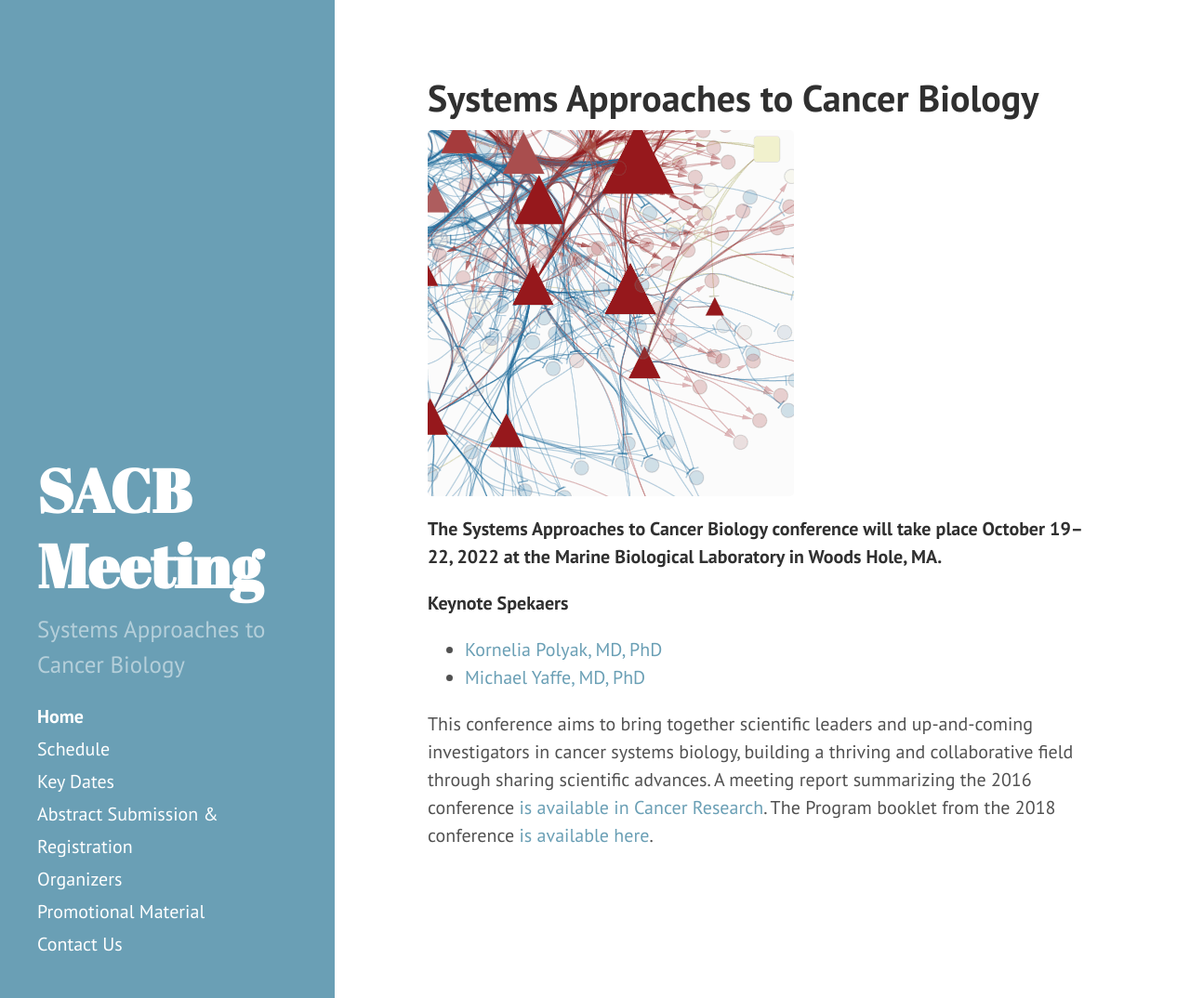
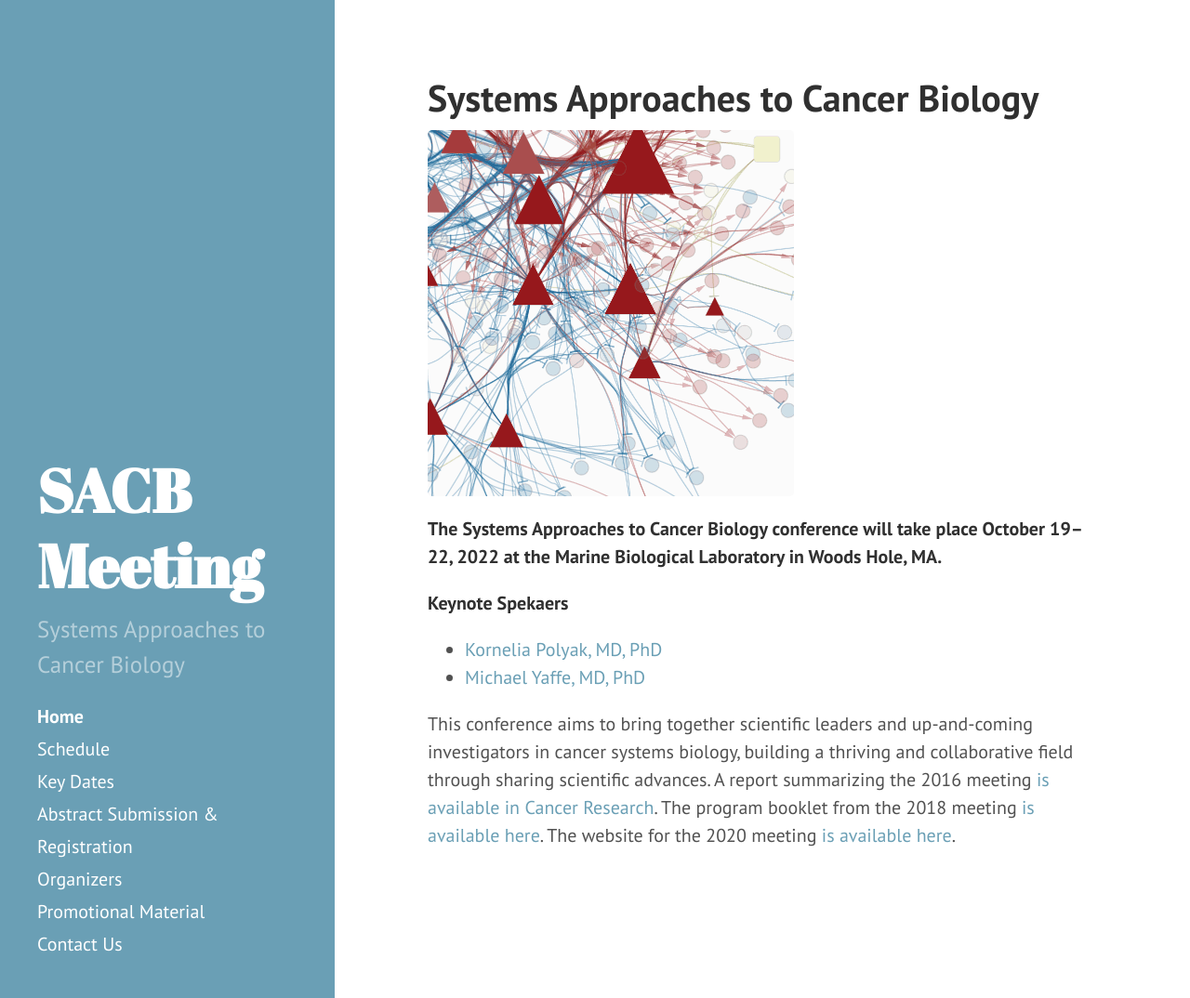
Before and after one commit to AECCSB/sacb-meeting, a Jekyll site: the page built from index.md, in a window 1280 px wide and 1074 px high. Shown: the whole window at 93% size. Built offline with Jekyll 4.4.1, drawn with Linux system fonts in a browser that asks for light colours.

Commit message:
added 2020 website link to index.md

```diff
--- a/index.md
+++ b/index.md
@@ -13,4 +13,4 @@
 - [Kornelia Polyak, MD, PhD](https://www.dfhcc.harvard.edu/insider/member-detail/member/kornelia-polyak-md-phd/)
 - [Michael Yaffe, MD, PhD](https://ki.mit.edu/people/faculty/yaffe)
 
-This conference aims to bring together scientific leaders and up-and-coming investigators in cancer systems biology, building a thriving and collaborative field through sharing scientific advances. A meeting report summarizing the 2016 conference [is available in Cancer Research](http://cancerres.aacrjournals.org/content/76/23/6774). The Program booklet from the 2018 conference [is available here](/public/sacb%202018%20online%20booklet%20final.pdf).
+This conference aims to bring together scientific leaders and up-and-coming investigators in cancer systems biology, building a thriving and collaborative field through sharing scientific advances. A report summarizing the 2016 meeting [is available in Cancer Research](http://cancerres.aacrjournals.org/content/76/23/6774). The program booklet from the 2018 meeting [is available here](/public/sacb%202018%20online%20booklet%20final.pdf). The website for the 2020 meeting [is available here](https://2020sacbmeeting.eventfinity.co/event).
```
